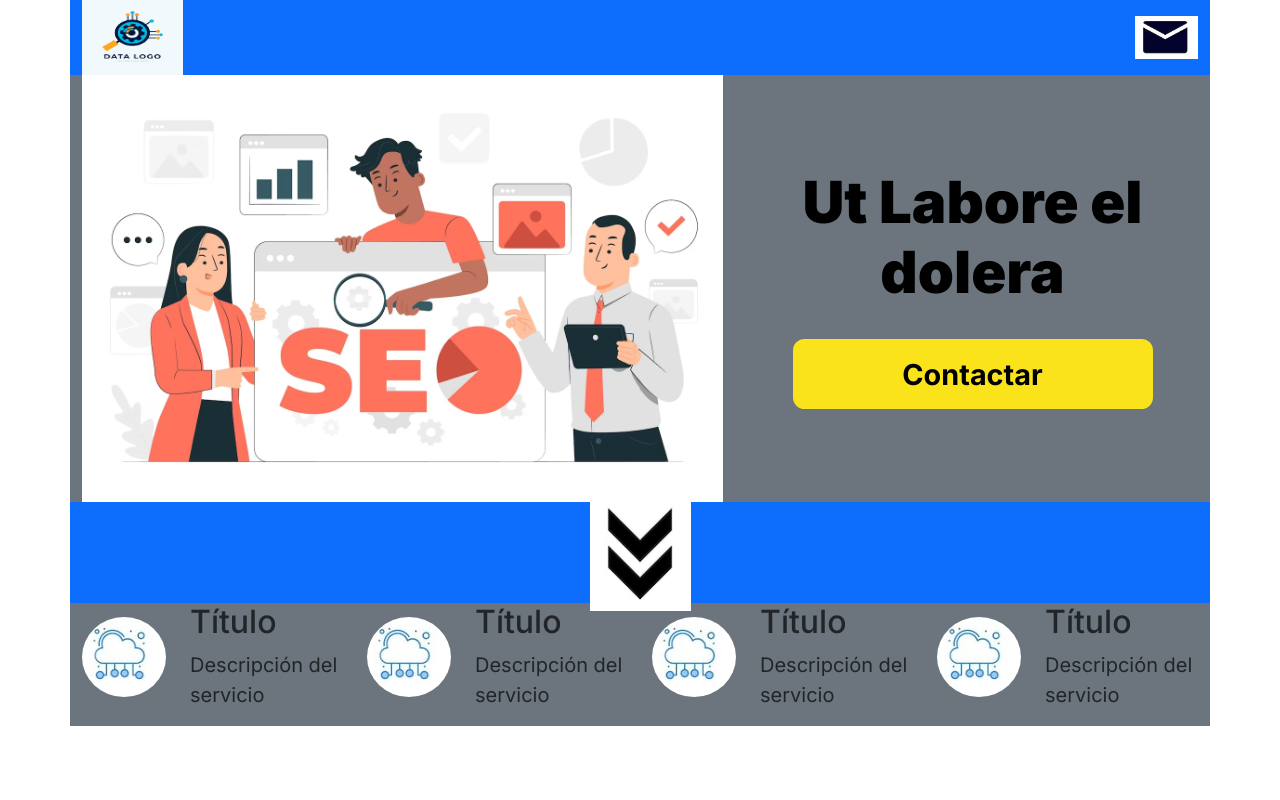
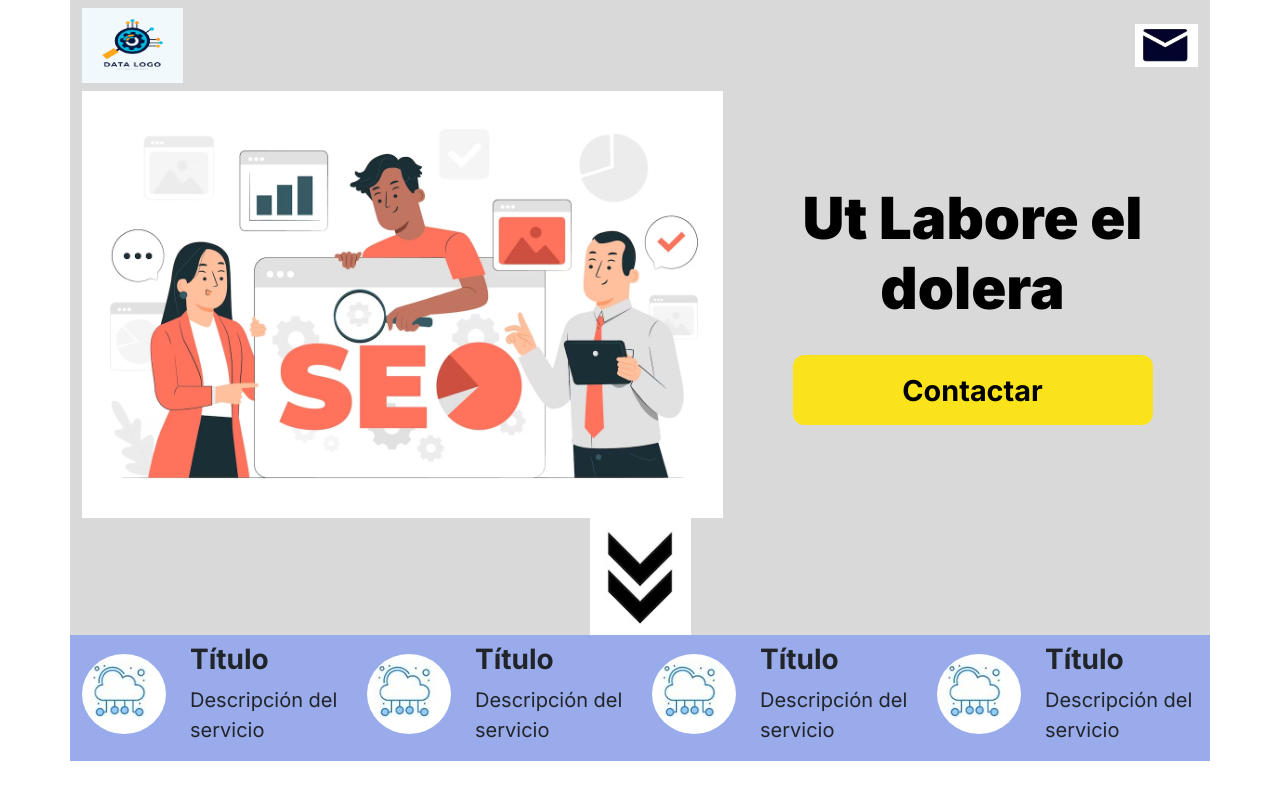
Before and after one commit to AdrianGerman/olozfera-prueba, a plain HTML site: page index-b.html in a window 1280 px wide. Drawn offline with nearby package versions, Linux system fonts and the light colour scheme.

Commit message:
details section one

```diff
--- a/css.css
+++ b/css.css
@@ -7,6 +7,14 @@
 body {
   font-family: "Inter", sans-serif;
   font-optical-sizing: auto;
+}
+
+.main {
+  background-color: var(--bg-nav-header);
+}
+
+.services {
+  background-color: var(--bg-header);
 }
 
 .size-logo {
--- a/index-b.html
+++ b/index-b.html
@@ -18,7 +18,7 @@
             rel="stylesheet">
     </head>
     <body>
-        <nav class="container bg-primary">
+        <nav class="container main pb-2 pt-2">
             <div class="row">
                 <section
                     class="col d-flex align-items-center justify-content-start">
@@ -31,7 +31,7 @@
                 <section
                     class="col d-flex align-items-center justify-content-end">
                     <a href="perfil.html">
-                        <img class="size-gmail w-10"
+                        <img class="size-gmail"
                             src="./img/nav/gmail.png"
                             alt="gmail_icon">
                     </a>
@@ -39,7 +39,7 @@
             </div>
         </nav>
 
-        <main class="container bg-secondary">
+        <main class="container main">
             <div class="row">
                 <section
                     class="col-md-7 d-flex align-items-center justify-content-center">
@@ -57,22 +57,22 @@
             </div>
         </main>
 
-        <section class="container bg-primary">
+        <section class="container main">
             <div class="d-flex align-items-center justify-content-center">
-                <img class="rotate-img img-fluid" src="./img/nav/arrow.png"
+                <img class="img-fluid" src="./img/nav/arrow-v.png"
                     alt="arrow_icon">
             </div>
         </section>
 
         <!-- services -->
-        <section class="container bg-secondary">
+        <section class="container services pt-2">
             <ul class="list-unstyled row justify-content-center">
                 <li
                     class="col-sm-6 col-md-3 d-flex align-items-center justify-content-center gap-4">
                     <img class="img-fluid rounded-circle mb-3"
                         src="./img/services.jpeg" alt>
                     <div>
-                        <h2>Título</h2>
+                        <h3 class="fw-bold">Título</h3>
                         <p class="fs-5">Descripción del servicio</p>
                     </div>
                 </li>
@@ -81,7 +81,7 @@
                     <img class="img-fluid rounded-circle mb-3"
                         src="./img/services.jpeg" alt>
                     <div>
-                        <h2>Título</h2>
+                        <h3 class="fw-bold">Título</h3>
                         <p class="fs-5">Descripción del servicio</p>
                     </div>
                 </li>
@@ -90,7 +90,7 @@
                     <img class="img-fluid rounded-circle mb-3"
                         src="./img/services.jpeg" alt>
                     <div>
-                        <h2>Título</h2>
+                        <h3 class="fw-bold">Título</h3>
                         <p class="fs-5">Descripción del servicio</p>
                     </div>
                 </li>
@@ -99,7 +99,7 @@
                     <img class="img-fluid rounded-circle mb-3"
                         src="./img/services.jpeg" alt>
                     <div>
-                        <h2>Título</h2>
+                        <h3 class="fw-bold">Título</h3>
                         <p class="fs-5">Descripción del servicio</p>
                     </div>
                 </li>
```
Also changed, not shown: img/nav/arrow-v.png (added).
